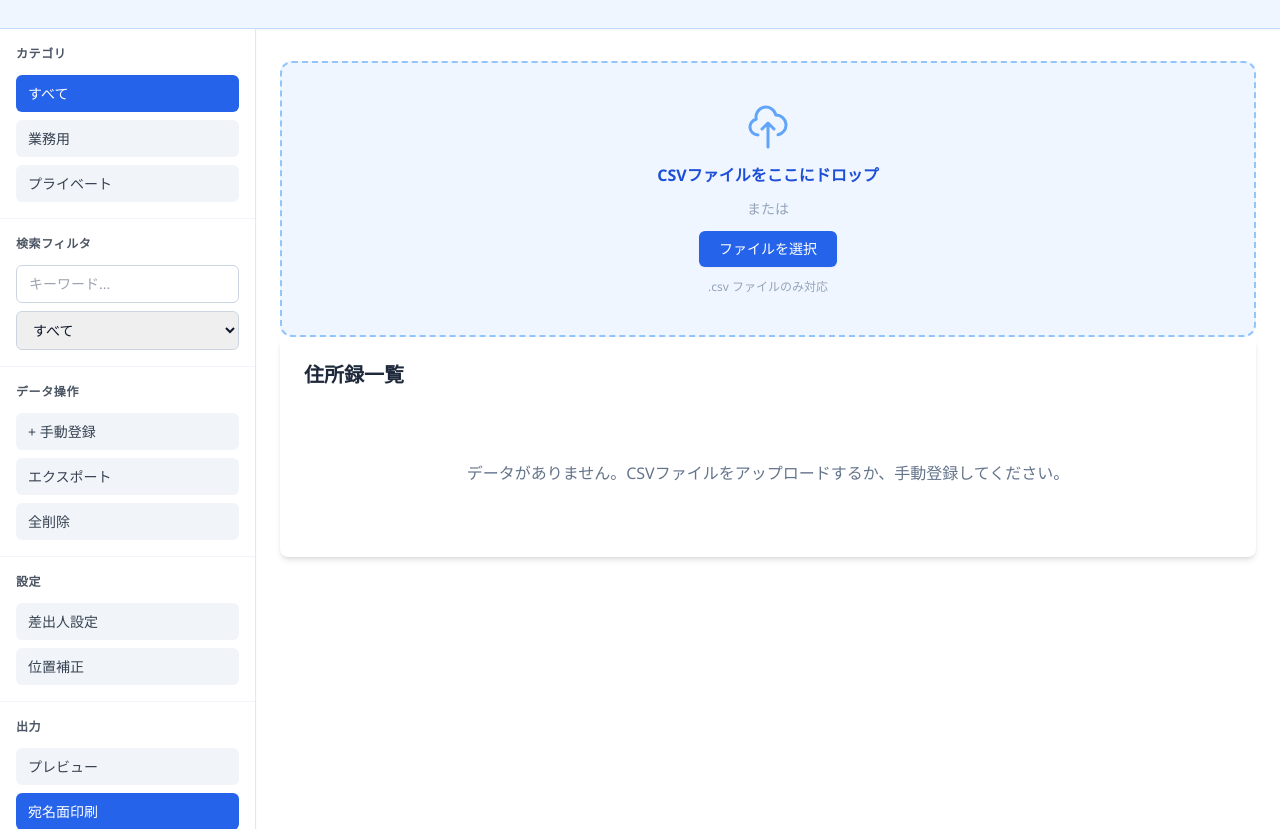
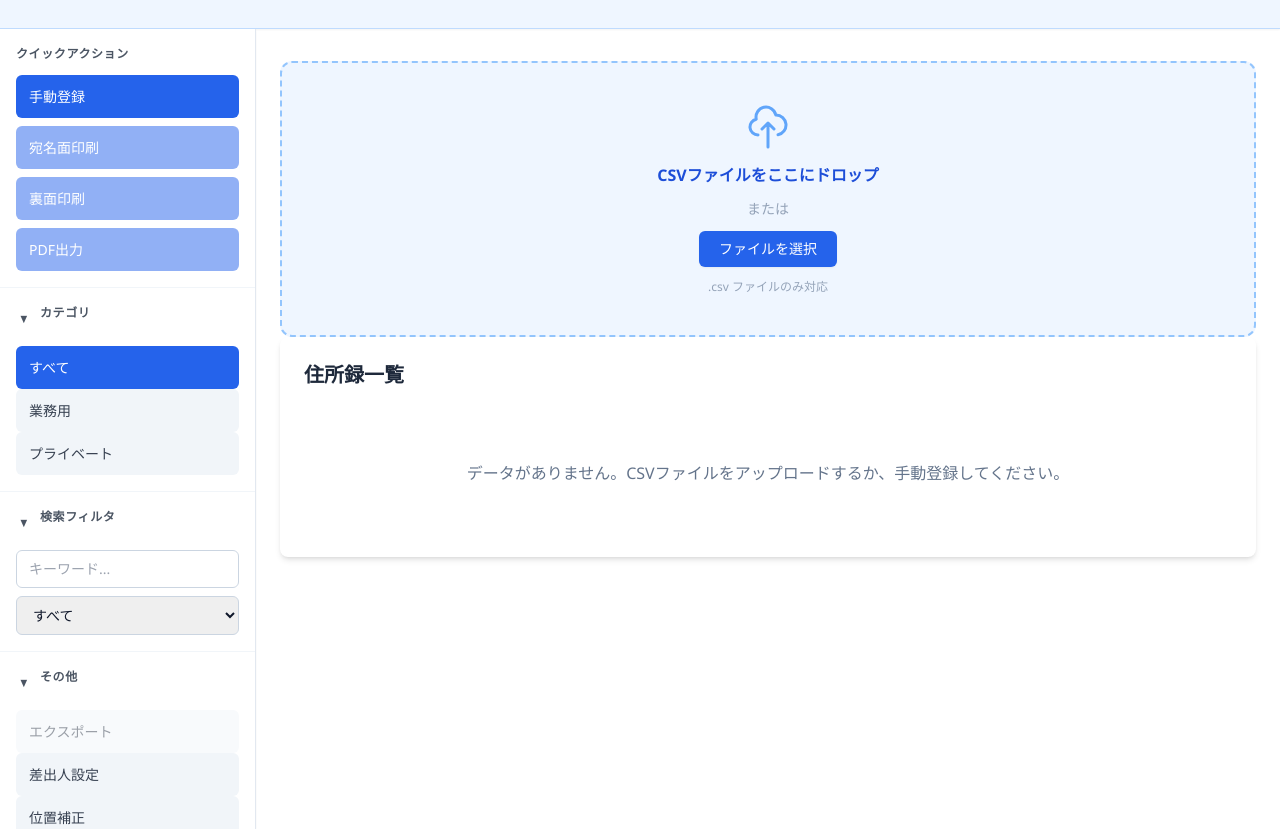
Before and after one commit to 74616b756d69/FUMI, a website built with Vite: page index.html in a window 1280 px wide. Shown: the part 64-893 px from the top of the page. Built offline with nearby package versions, Linux system fonts and the light colour scheme.

Commit message:
サイドバーのUIを改善し、セクション折りたたみ機能を追加。ボタンのスタイルを調整し、無効状態のスタイルを追加。

```diff
--- a/src/main.ts
+++ b/src/main.ts
@@ -203,28 +203,39 @@ function renderMainUI(): string {
         <!-- サイドバー -->
         <aside class="sidebar">
           <div class="sidebar-sticky">
-            <!-- カテゴリセクション -->
+            <!-- クイックアクション（よく使う機能） -->
             <div class="sidebar-section">
-              <span class="sidebar-title">カテゴリ</span>
+              <span class="sidebar-title">クイックアクション</span>
               <div class="sidebar-buttons">
-                <button id="categoryAllBtn" class="sidebar-button category ${state.activeCategory === 'all' ? 'active' : ''}">
-                  すべて
-                </button>
-                <button id="categoryBusinessBtn" class="sidebar-button category ${state.activeCategory === 'business' ? 'active' : ''}">
-                  業務用
-                </button>
-                <button id="categoryPrivateBtn" class="sidebar-button category ${state.activeCategory === 'private' ? 'active' : ''}">
-                  プライベート
-                </button>
+                <button id="toggleFormBtn" class="sidebar-button action primary">手動登録</button>
+                <button id="printFrontBtn" class="sidebar-button action primary" ${state.postcards.length === 0 ? 'disabled' : ''}>宛名面印刷</button>
+                <button id="printBackBtn" class="sidebar-button action primary" ${state.postcards.length === 0 ? 'disabled' : ''}>裏面印刷</button>
+                <button id="pdfExportBtn" class="sidebar-button action primary" ${state.postcards.length === 0 ? 'disabled' : ''}>PDF出力</button>
               </div>
             </div>
 
-            <!-- 検索セクション -->
-            <div class="sidebar-section">
-              <span class="sidebar-title">検索フィルタ</span>
-              <div class="space-y-2">
+            <!-- カテゴリセクション（折りたたみ可能） -->
+            <div class="sidebar-section collapsible-section" data-section="category">
+              <button class="sidebar-section-toggle">
+                <span class="toggle-icon">▼</span>
+                <span class="sidebar-title">カテゴリ</span>
+              </button>
+              <div class="sidebar-buttons" style="display: block;">
+                <button id="categoryAllBtn" class="sidebar-button category ${state.activeCategory === 'all' ? 'active' : ''}">すべて</button>
+                <button id="categoryBusinessBtn" class="sidebar-button category ${state.activeCategory === 'business' ? 'active' : ''}">業務用</button>
+                <button id="categoryPrivateBtn" class="sidebar-button category ${state.activeCategory === 'private' ? 'active' : ''}">プライベート</button>
+              </div>
+            </div>
+
+            <!-- 検索セクション（折りたたみ可能） -->
+            <div class="sidebar-section collapsible-section" data-section="search">
+              <button class="sidebar-section-toggle">
+                <span class="toggle-icon">▼</span>
+                <span class="sidebar-title">検索フィルタ</span>
+              </button>
+              <div class="sidebar-search-content" style="display: block;">
                 <input type="text" id="searchInput" placeholder="キーワード..." class="input-field text-sm" value="${state.filterQuery}" />
-                <select id="searchFieldSelect" class="w-full px-3 py-2 border border-slate-300 rounded-md text-sm focus:outline-none focus:ring-2 focus:ring-blue-500 focus:border-transparent">
+                <select id="searchFieldSelect" class="w-full px-3 py-2 border border-slate-300 rounded-md text-sm focus:outline-none focus:ring-2 focus:ring-blue-500 focus:border-transparent mt-2">
                   <option value="all" ${state.searchField === 'all' ? 'selected' : ''}>すべて</option>
                   <option value="companyName" ${state.searchField === 'companyName' ? 'selected' : ''}>企業名</option>
                   <option value="personName" ${state.searchField === 'personName' ? 'selected' : ''}>名前</option>
@@ -235,11 +246,13 @@ function renderMainUI(): string {
               </div>
             </div>
 
-            <!-- アクションセクション -->
-            <div class="sidebar-section">
-              <span class="sidebar-title">データ操作</span>
-              <div class="sidebar-buttons">
-                <button id="toggleFormBtn" class="sidebar-button action">+ 手動登録</button>
+            <!-- その他操作セクション（折りたたみ可能） -->
+            <div class="sidebar-section collapsible-section" data-section="operations">
+              <button class="sidebar-section-toggle">
+                <span class="toggle-icon">▼</span>
+                <span class="sidebar-title">その他</span>
+              </button>
+              <div class="sidebar-buttons" style="display: block;">
                 <div class="relative">
                   <button id="exportBtn" class="sidebar-button action w-full" ${state.postcards.length === 0 ? 'disabled' : ''}>エクスポート</button>
                   ${state.showExportMenu ? `
@@ -250,14 +263,6 @@ function renderMainUI(): string {
                     </div>
                   ` : ''}
                 </div>
-                <button id="deleteAllBtn" class="sidebar-button action text-red-600 hover:bg-red-100" ${state.postcards.length === 0 ? 'disabled' : ''}>全削除</button>
-              </div>
-            </div>
-
-            <!-- 設定セクション -->
-            <div class="sidebar-section">
-              <span class="sidebar-title">設定</span>
-              <div class="sidebar-buttons">
                 <div class="relative">
                   <button id="senderInfoBtn" class="sidebar-button action">差出人設定</button>
                   ${state.recentSenders && state.recentSenders.length > 0 ? `
@@ -272,17 +277,8 @@ function renderMainUI(): string {
                   ` : ''}
                 </div>
                 <button id="calibrationBtn" class="sidebar-button action">位置補正</button>
-              </div>
-            </div>
-
-            <!-- 印刷セクション -->
-            <div class="sidebar-section">
-              <span class="sidebar-title">出力</span>
-              <div class="sidebar-buttons">
                 <button id="previewBtn" class="sidebar-button action" ${state.postcards.length === 0 ? 'disabled' : ''}>プレビュー</button>
-                <button id="printFrontBtn" class="sidebar-button action primary" ${state.postcards.length === 0 ? 'disabled' : ''}>宛名面印刷</button>
-                <button id="printBackBtn" class="sidebar-button action primary" ${state.postcards.length === 0 ? 'disabled' : ''}>裏面印刷</button>
-                <button id="pdfExportBtn" class="sidebar-button action primary" ${state.postcards.length === 0 ? 'disabled' : ''}>PDF出力</button>
+                <button id="deleteAllBtn" class="sidebar-button action" style="color: #dc2626; border-color: #fca5a5;" ${state.postcards.length === 0 ? 'disabled' : ''}>全削除</button>
               </div>
             </div>
 
@@ -1217,6 +1213,17 @@ function bindEvents(): void {
       render()
     })
   })
+
+  // セクション折りたたみ機能
+  const sectionToggles = document.querySelectorAll('.sidebar-section-toggle')
+  sectionToggles.forEach(toggle => {
+    toggle.addEventListener('click', (e) => {
+      const section = (e.target as HTMLElement).closest('.collapsible-section') as HTMLElement
+      if (section) {
+        section.classList.toggle('collapsed')
+      }
+    })
+  })
 }
 
 /**
--- a/src/style.css
+++ b/src/style.css
@@ -545,13 +545,18 @@ body {
 .sidebar-button {
   width: 100%;
   text-align: left;
-  padding: 0.5rem 0.75rem;
+  padding: 0.625rem 0.75rem;
   border-radius: 0.375rem;
   font-size: 0.875rem;
   font-weight: 500;
-  transition: background-color 0.2s;
-  border: none;
+  transition: all 0.2s;
+  border: 1px solid transparent;
   cursor: pointer;
+}
+
+.sidebar-button:disabled {
+  opacity: 0.5;
+  cursor: not-allowed;
 }
 
 .sidebar-button.category {
@@ -586,6 +591,52 @@ body {
   background-color: #1d4ed8;
 }
 
+/* セクション折りたたみ */
+.sidebar-section-toggle {
+  width: 100%;
+  display: flex;
+  align-items: center;
+  gap: 0.5rem;
+  background: none;
+  border: none;
+  padding: 0;
+  cursor: pointer;
+  font-weight: bold;
+  color: #4b5563;
+  text-transform: uppercase;
+  font-size: 0.75rem;
+  letter-spacing: 0.05em;
+  margin-bottom: 0.75rem;
+}
+
+.toggle-icon {
+  display: inline-flex;
+  width: 1rem;
+  height: 1rem;
+  align-items: center;
+  justify-content: center;
+  transition: transform 0.2s ease;
+  flex-shrink: 0;
+  font-size: 0.6rem;
+}
+
+.sidebar-section.collapsed .toggle-icon {
+  transform: rotate(-90deg);
+}
+
+.sidebar-section.collapsed .sidebar-buttons,
+.sidebar-section.collapsed .sidebar-search-content {
+  display: none !important;
+  max-height: 0;
+  overflow: hidden;
+}
+
+.sidebar-search-content {
+  display: flex;
+  flex-direction: column;
+  gap: 0.5rem;
+}
+
 /* メインコンテンツエリア */
 .main-content {
   flex: 1;
```
